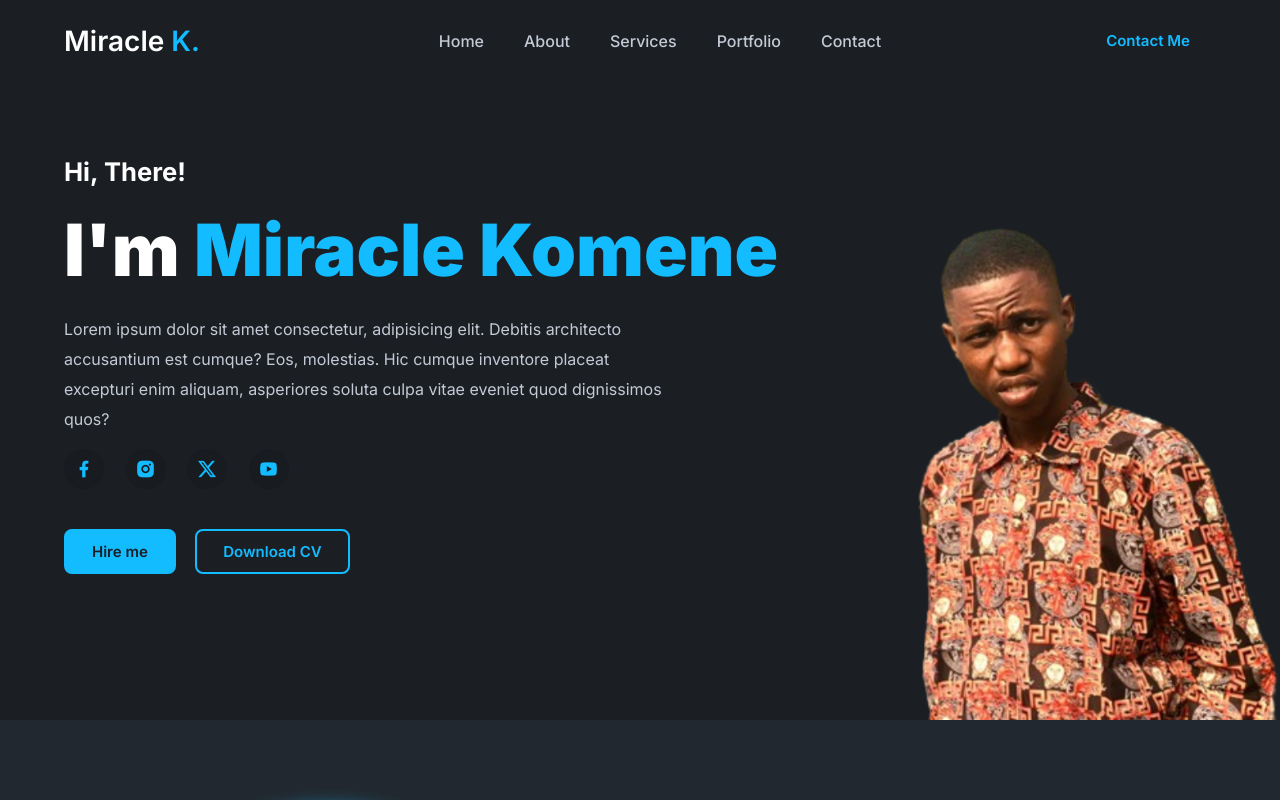
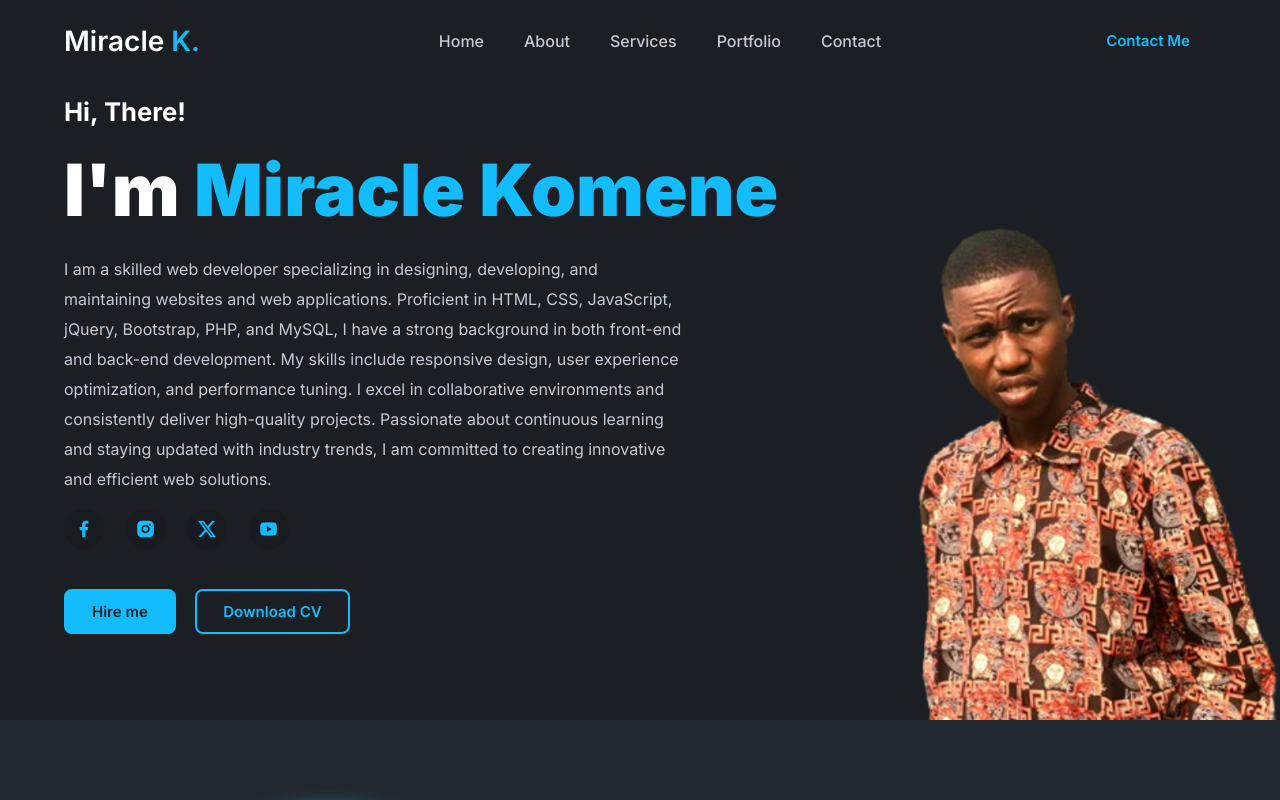
Before and after one commit to miraclekomene/myportfolio, a plain HTML site: page index.html in a window 1280 px wide. Shown: the top 800 px of the page. Drawn offline with nearby package versions, Linux system fonts and the light colour scheme.

Commit message:
Update index.html
profile description

```diff
--- a/index.html
+++ b/index.html
@@ -43,10 +43,15 @@
             <h4>Hi, There!</h4>
             <h1>I'm <span>Miracle Komene</span></h1>
             <p>
-                Lorem ipsum dolor sit amet consectetur, adipisicing elit.
-                Debitis architecto accusantium est cumque? Eos, molestias.
-                Hic cumque inventore placeat excepturi enim aliquam, asperiores
-                soluta culpa vitae eveniet quod dignissimos quos?
+                I am a skilled web developer specializing in designing, developing,
+                and maintaining websites and web applications. Proficient in HTML,
+                CSS, JavaScript, jQuery, Bootstrap, PHP, and MySQL, I have a strong
+                background in both front-end and back-end development.
+                My skills include responsive design, user experience optimization,
+                and performance tuning. I excel in collaborative environments and
+                consistently deliver high-quality projects. Passionate about continuous
+                learning and staying updated with industry trends, I am committed to creating
+                innovative and efficient web solutions.
             </p>
             <div class="social">
                 <a href="#"><i class="ri-facebook-fill"></i></a>
```
